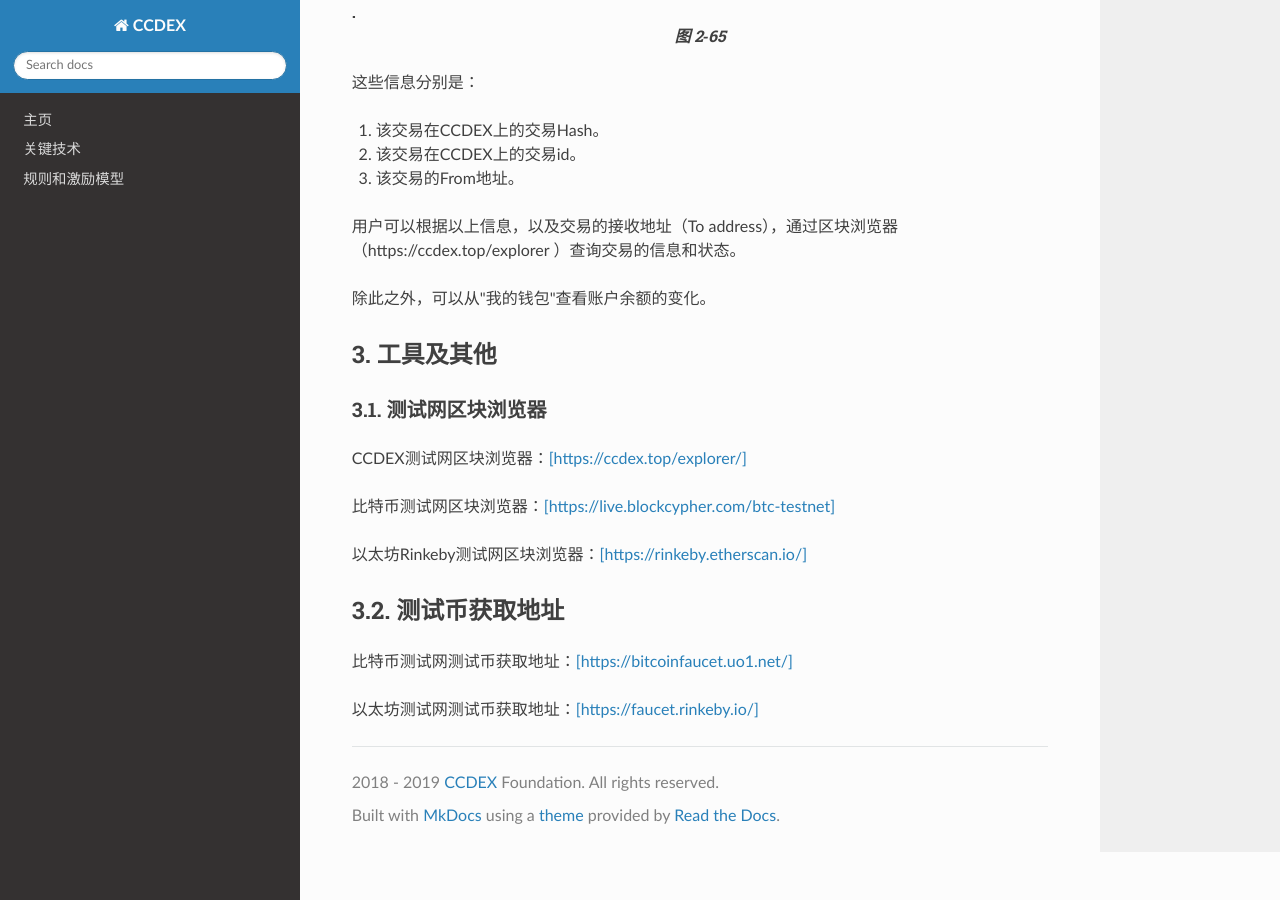
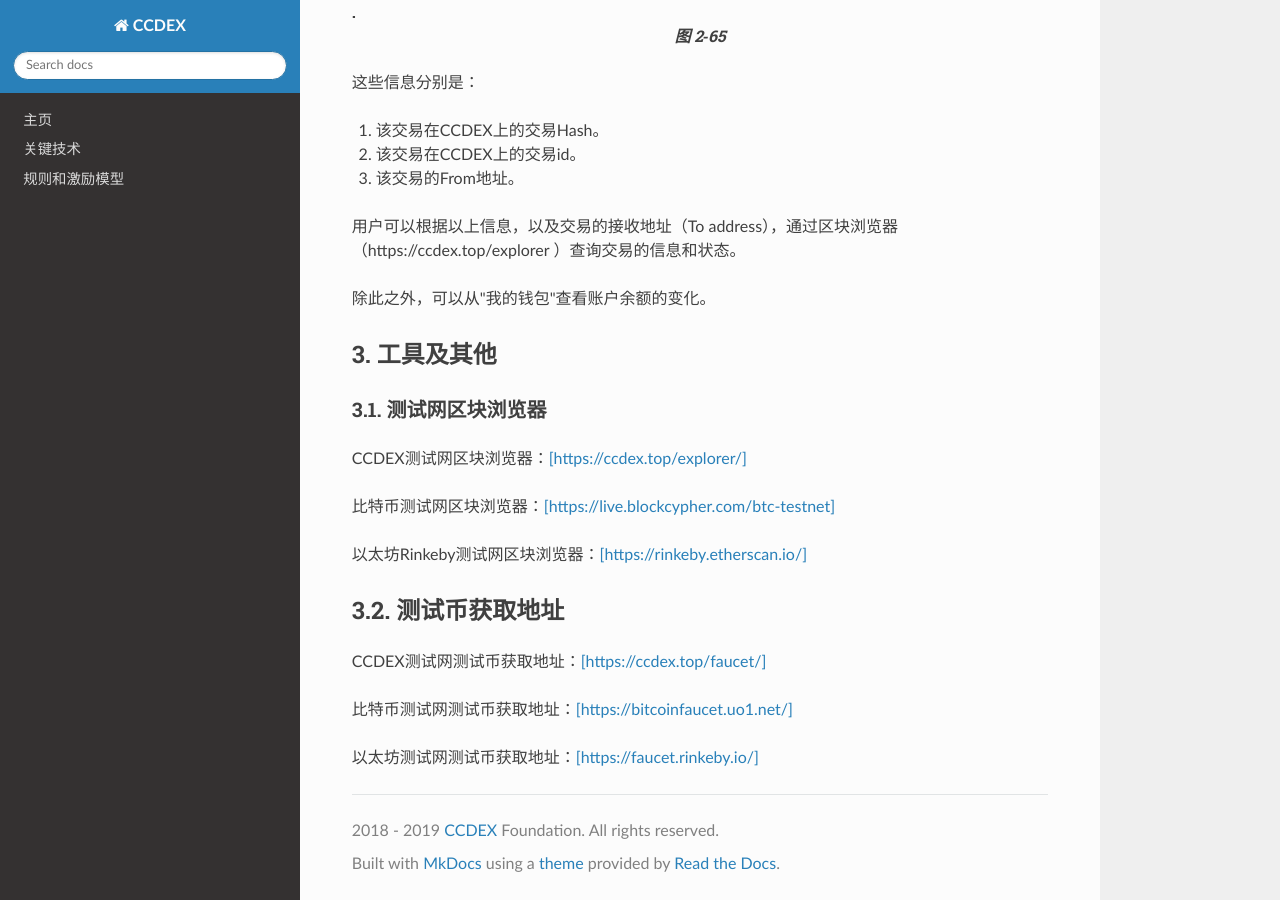
Before and after one commit to ccdex/cc-wiki, an MkDocs documentation site: the page built from docs/zh_CN/docs/Wallet_Manual_zh_CN.md, in a window 1280 px wide and 900 px high, scrolled down 40952 px. Built offline with MkDocs 1.6.1, drawn with Linux system fonts in a browser that asks for light colours; nearby versions of some CDN libraries.

Commit message:
Update Wallet_Manual_zh_CN.md

```diff
--- a/docs/zh_CN/docs/Wallet_Manual_zh_CN.md
+++ b/docs/zh_CN/docs/Wallet_Manual_zh_CN.md
@@ -833,6 +833,8 @@ CCDEX测试网区块浏览器：[[https://ccdex.top/explorer/]](https://ccdex.to
 
 ## 3.2. 测试币获取地址
 
+CCDEX测试网测试币获取地址：[[https://ccdex.top/faucet/]](https://ccdex.top/faucet/)
+
 比特币测试网测试币获取地址：[[https://bitcoinfaucet.uo1.net/]](https://bitcoinfaucet.uo1.net/)
 
 以太坊测试网测试币获取地址：[[https://faucet.rinkeby.io/]](https://faucet.rinkeby.io/)
```
